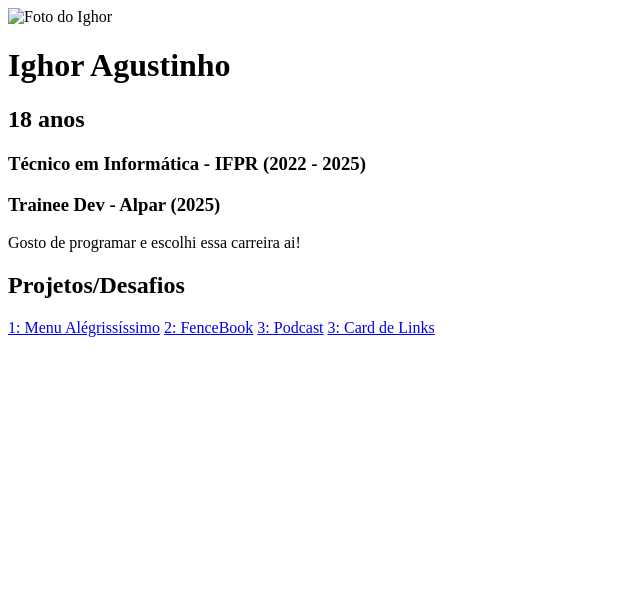
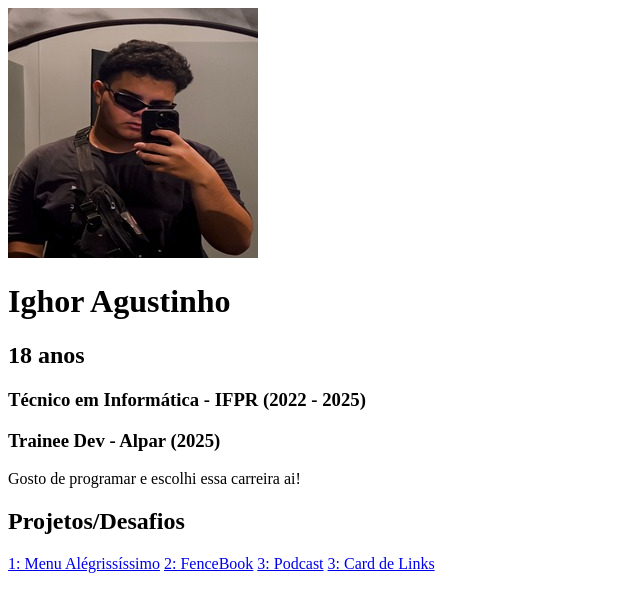
Before and after one commit to IghorAgustinho/Rocket-Program-Alpar, a plain HTML site: page Aulas HTML-CSS/exercicios/Portfolio/index.html in a window 1280 px wide. Shown: the whole page, without its empty margins (0-640 px from the left). Drawn offline with Linux system fonts and the light colour scheme.

Commit message:
arrumando hrefs dnv

```diff
--- a/Aulas HTML-CSS/exercicios/Portfolio/index.html
+++ b/Aulas HTML-CSS/exercicios/Portfolio/index.html
@@ -9,7 +9,7 @@
 </head>
 
 <body>
-    <img src="Ighor.jpg" alt="Foto do Ighor">
+    <img src="../Portfolio/assets/Ighor.jpg" alt="Foto do Ighor">
     <h1>Ighor Agustinho</h1>
     <h2>18 anos</h2>
     <h3>Técnico em Informática - IFPR (2022 - 2025)</h3>
```
